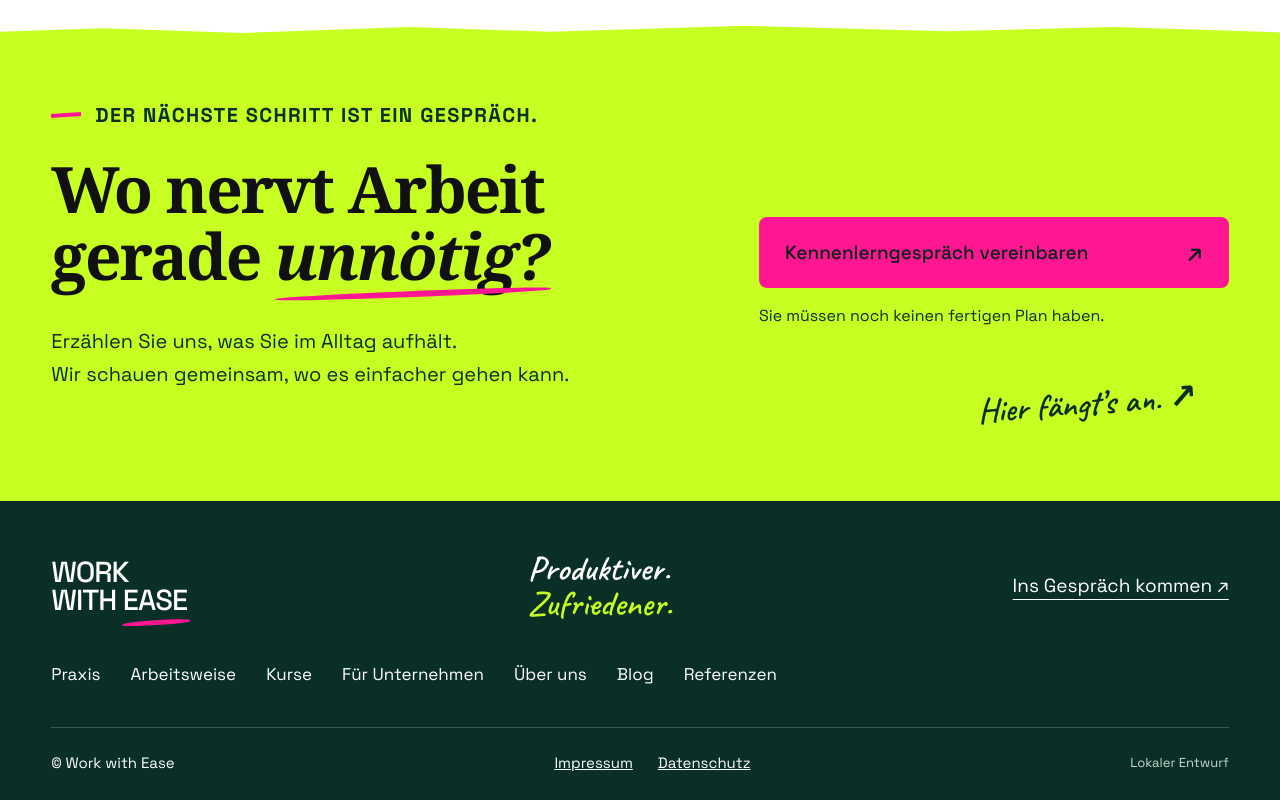
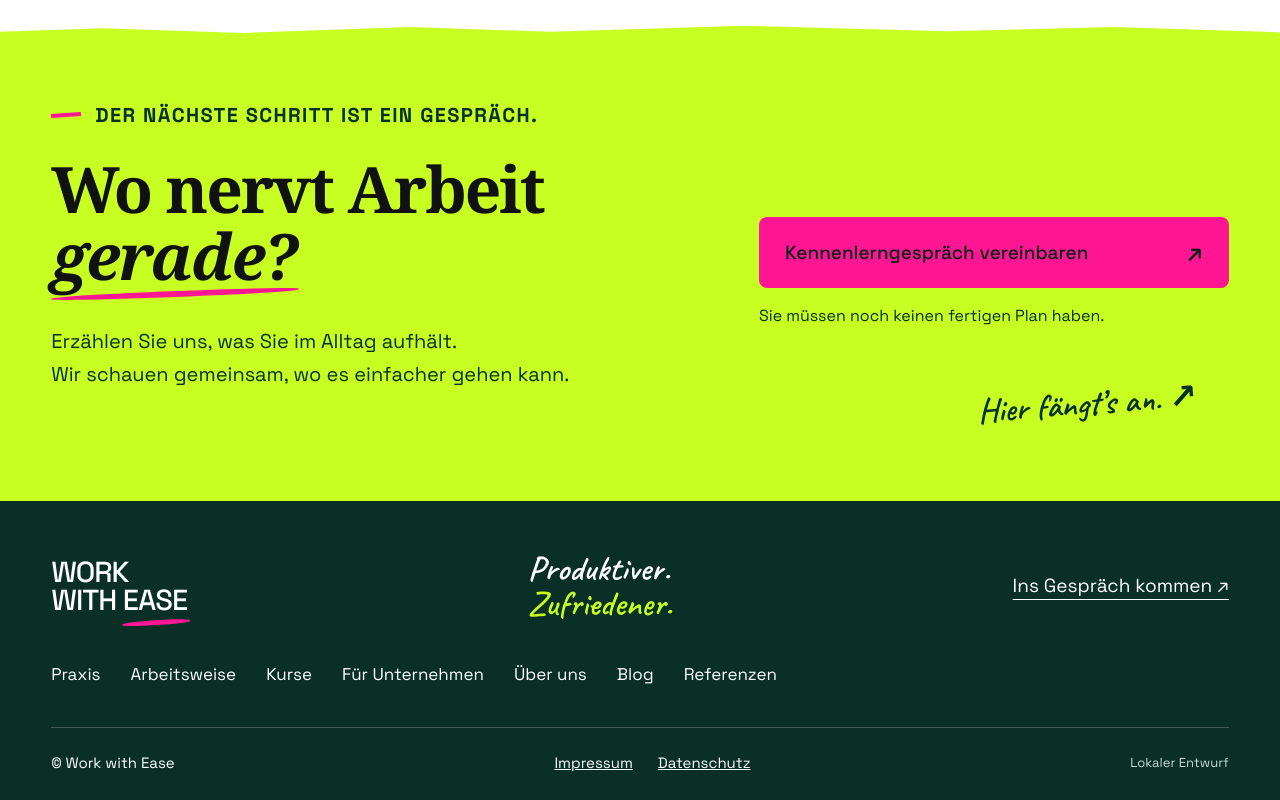
Before and after one commit to WORK-WITH-EASE/work-with-ease.github.io, an Eleventy site: page src/index.njk in a window 1280 px wide. Shown: the part 8508-9308 px from the top of the page. Built offline with nearby package versions, Linux system fonts and the light colour scheme; Eleventy itself is replaced by a stand-in of ours; files that its build step writes are made by us from their sources.

Commit message:
Shorten contact heading

```diff
--- a/src/index.njk
+++ b/src/index.njk
@@ -97,5 +97,5 @@ cases: true
 <details><summary>Wie beziehen Sie unsere Mitarbeitenden ein?</summary><p>Die Menschen, die täglich mit den Abläufen arbeiten, entwickeln die Lösung mit. Wir hören zu, fragen nach und probieren gemeinsam aus. Schulung und Begleitung helfen dabei, die neue Arbeitsweise im Alltag zu verankern.</p></details>
 <details><summary>Geht es bei Ihnen immer um KI?</summary><p>Nein. Manchmal hilft ein einfacherer Prozess mehr als ein neues Werkzeug. Wir setzen KI dort ein, wo sie konkrete Arbeit übernehmen kann, und unterstützen Ihr Team dabei, sie sinnvoll zu nutzen.</p></details>
 </div></section>
-<section class="contact-finale" id="kontakt" aria-labelledby="contact-title"><div class="contact-inner"><p class="eyebrow">Der nächste Schritt ist ein Gespräch.</p><div class="contact-grid"><div><h2 id="contact-title">Wo nervt Arbeit<br>gerade <em>unnötig?</em></h2><p>Erzählen Sie uns, was Sie im Alltag aufhält.<br>Wir schauen gemeinsam, wo es einfacher gehen kann.</p></div><div class="contact-action"><button class="primary contact-booking" data-preview="Kontakt aufnehmen">Kennenlerngespräch vereinbaren <span aria-hidden="true">↗</span></button><p>Sie müssen noch keinen fertigen Plan haben.</p></div></div><span class="contact-scribble" aria-hidden="true">Hier fängt’s an. ↗</span></div></section>
+<section class="contact-finale" id="kontakt" aria-labelledby="contact-title"><div class="contact-inner"><p class="eyebrow">Der nächste Schritt ist ein Gespräch.</p><div class="contact-grid"><div><h2 id="contact-title">Wo nervt Arbeit<br><em>gerade?</em></h2><p>Erzählen Sie uns, was Sie im Alltag aufhält.<br>Wir schauen gemeinsam, wo es einfacher gehen kann.</p></div><div class="contact-action"><button class="primary contact-booking" data-preview="Kontakt aufnehmen">Kennenlerngespräch vereinbaren <span aria-hidden="true">↗</span></button><p>Sie müssen noch keinen fertigen Plan haben.</p></div></div><span class="contact-scribble" aria-hidden="true">Hier fängt’s an. ↗</span></div></section>
 </main>
```
Also changed, not shown: index.html.
